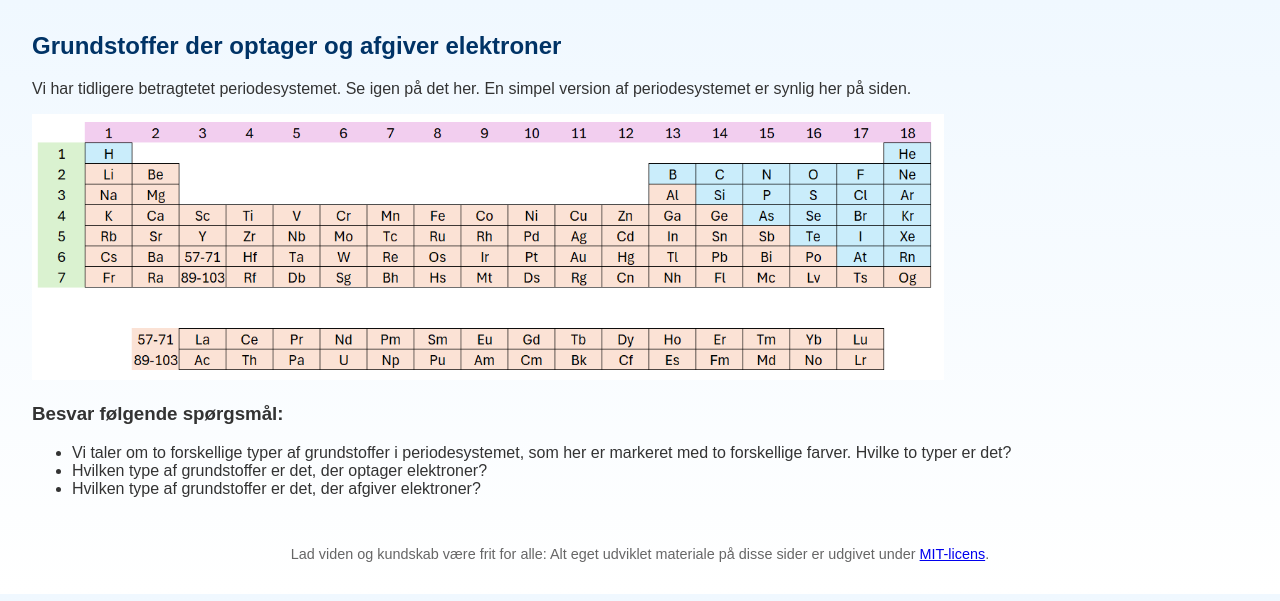
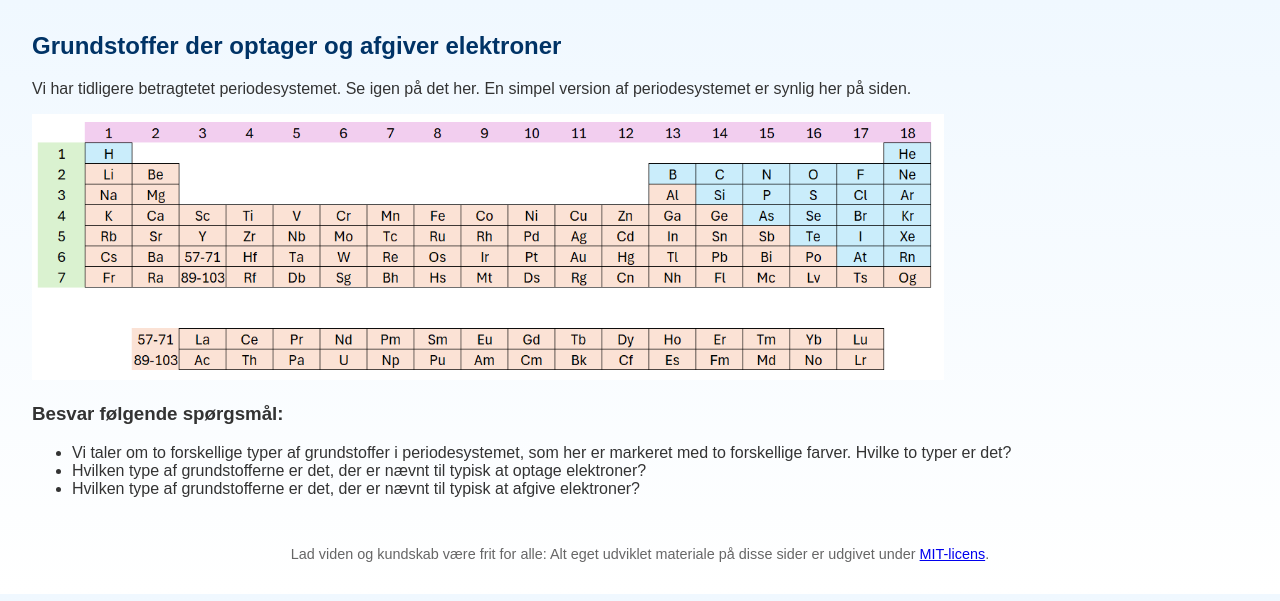
Before and after one commit to jenskaalby/matkem, a Jekyll site: the page built from Kemi/redox/optag_afgiv_e.md, in a window 1280 px wide. Shown: the top 601 px of the page. Built offline with Jekyll 4.4.1, drawn with Linux system fonts in a browser that asks for light colours.

Commit message:
Update optag_afgiv_e.md

```diff
--- a/Kemi/redox/optag_afgiv_e.md
+++ b/Kemi/redox/optag_afgiv_e.md
@@ -1,6 +1,6 @@
 ---
 layout: default
-title: Introduktion til redoxreaktioner
+title: Grundstoffer der typisk afgiver eller optager elektroner
 ---
 
 ## Grundstoffer der optager og afgiver elektroner
@@ -11,5 +11,5 @@
 ### Besvar følgende spørgsmål:
 
 - Vi taler om to forskellige typer af grundstoffer i periodesystemet, som her er markeret med to forskellige farver. Hvilke to typer er det?
-- Hvilken type af grundstoffer er det, der optager elektroner?
-- Hvilken type af grundstoffer er det, der afgiver elektroner?
+- Hvilken type af grundstofferne er det, der er nævnt til typisk at optage elektroner?
+- Hvilken type af grundstofferne er det, der er nævnt til typisk at afgive elektroner?
```
